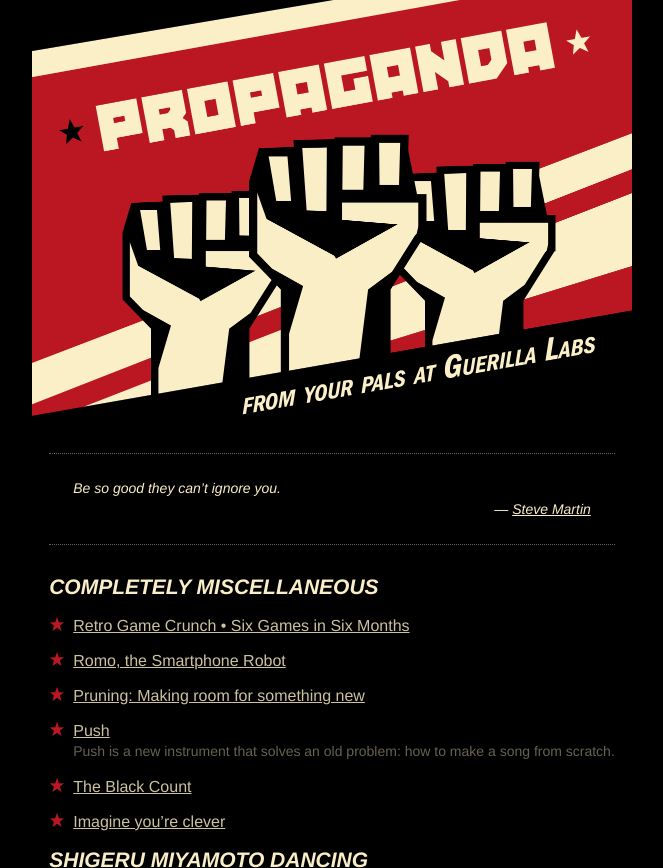
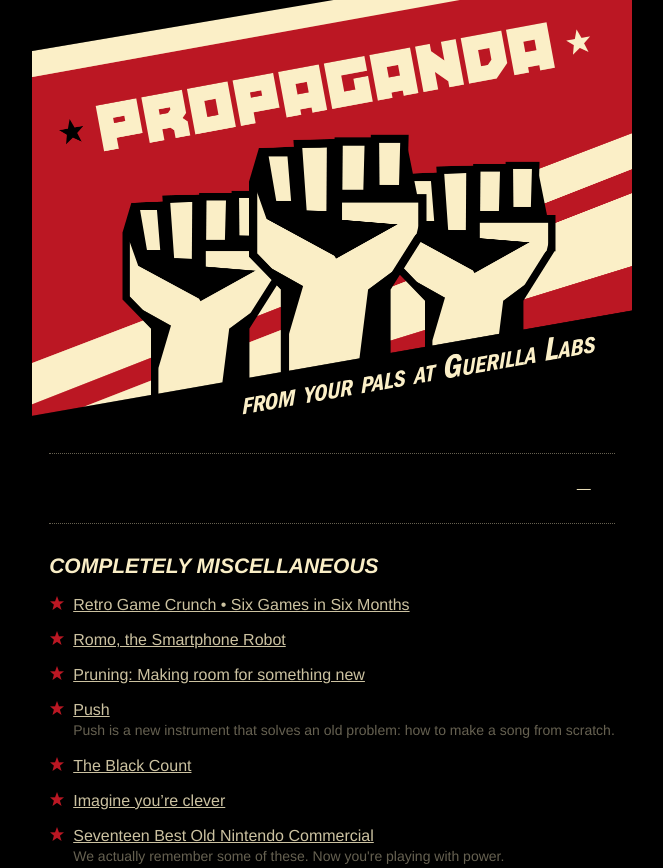
Before and after one commit to guerillalabs/Propaganda, a plain HTML site: page next/index.html in a window 1280 px wide. Shown: the top 868 px of the page, without its empty margins (308-971 px from the left). Drawn offline with Linux system fonts and the light colour scheme.

Commit message:
Nintendo video and cleared quote
We need a new quote and I added some Nintendo nerdery. I have a lot
more to add...

```diff
--- a/next/index.html
+++ b/next/index.html
@@ -135,7 +135,7 @@
 
 									<table cellpadding="24" cellspacing="0" border="0" class="quote" width="100%">
 										<tr>
-											<td class="quote" width="100%">Be so good they can&#8217;t ignore you.<div class="cite">&#8212; <a href="http://www.charlierose.com/view/interview/8831">Steve Martin</a></div></td>
+											<td class="quote" width="100%"><div class="cite">&#8212; <a href=""></a></div></td>
 										</tr>
 									</table>
 
@@ -185,7 +185,15 @@
 										</tr>
 									</table>
 
-
+									<table cellpadding="0" cellspacing="0" border="0" class="entry">
+										<tr>
+											<td width="24" rowspan="2" valign="top"><img src="star.png" class="bullet" alt=""></td>
+											<td class="title"><h3><a href="http://www.youtube.com/embed/MTzyz2TgGls">Seventeen Best Old Nintendo Commercial</a></h3></td>
+										</tr>
+										<tr>
+											<td class="content">We actually remember some of these. Now you're playing with power.</td>
+										</tr>
+									</table>
 
 									<h2>Shigeru Miyamoto Dancing</h2>
 
```
